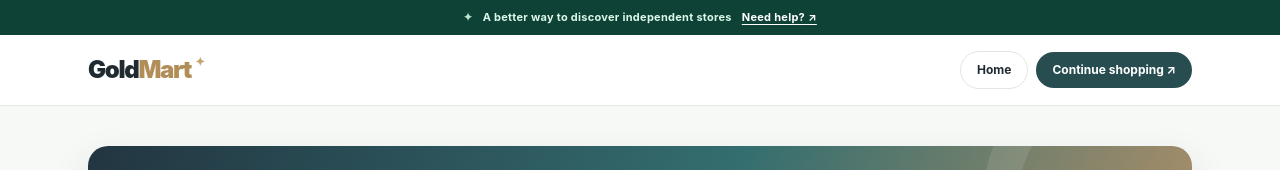
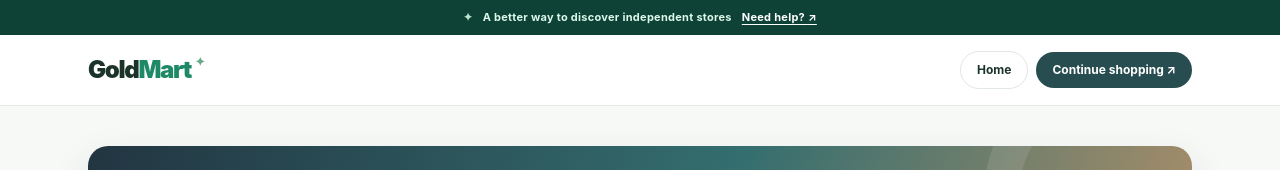
Before and after one commit to oscar1-max/Gold-mart-Ybsr, a Next.js app: page /cart in a window 1280 px wide. Shown: the top 170 px of the page. Built offline with nearby package versions, Linux system fonts and the light colour scheme.

Commit message:
Apply consistent premium green commerce styling to app/cart/page.tsx

```diff
--- a/app/cart/page.tsx
+++ b/app/cart/page.tsx
@@ -112,11 +112,11 @@ export default function CartPage() {
   const itemCount = cart.reduce((sum, item) => sum + Number(item.quantity), 0);
 
   return (
-    <main className="min-h-screen bg-[#F7F8F6] pb-28 text-[#202A31] md:pb-12">
+    <main className="min-h-screen bg-[#f5f8f6] pb-28 text-[#1b3329] md:pb-12">
       <header className="border-b border-[#E5E8E6] bg-white/95">
         <div className="mx-auto flex max-w-6xl items-center justify-between gap-3 px-4 py-4 sm:px-6">
           <Link href="/" className="shrink-0 text-2xl font-black tracking-[-0.055em]">
-            Gold<span className="text-[#B18D57]">Mart</span><span className="ml-1 align-top text-xs text-[#C5A46D]">✦</span>
+            Gold<span className="text-[#1d8966]">Mart</span><span className="ml-1 align-top text-xs text-[#68a98c]">✦</span>
           </Link>
           <div className="flex flex-wrap items-center justify-end gap-2">
             <Link href="/" className="hidden rounded-full border border-[#E1E7E2] bg-white px-4 py-2.5 text-xs font-bold hover:bg-[#F2F7F3] sm:inline-flex">Home</Link>
```
